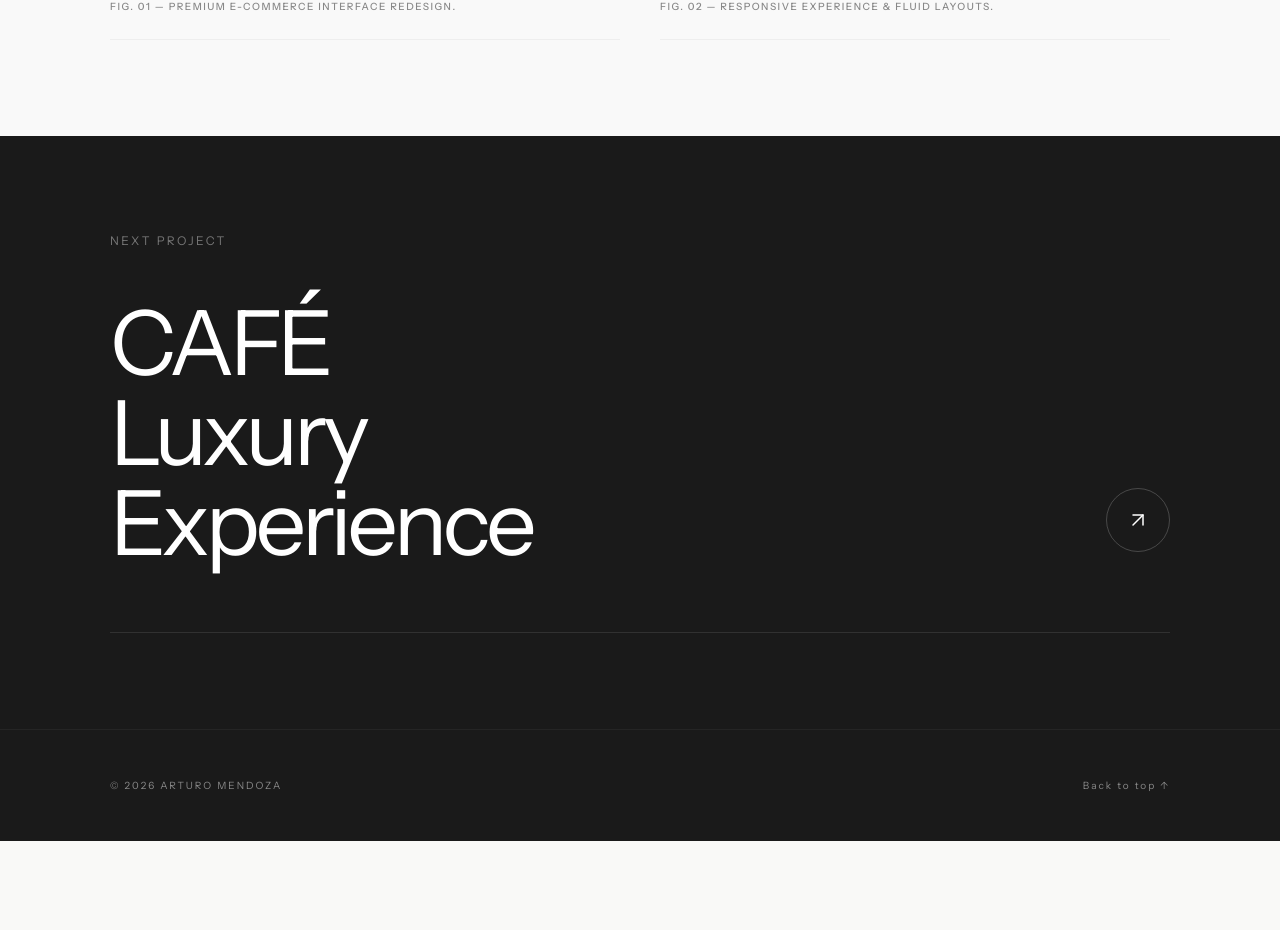
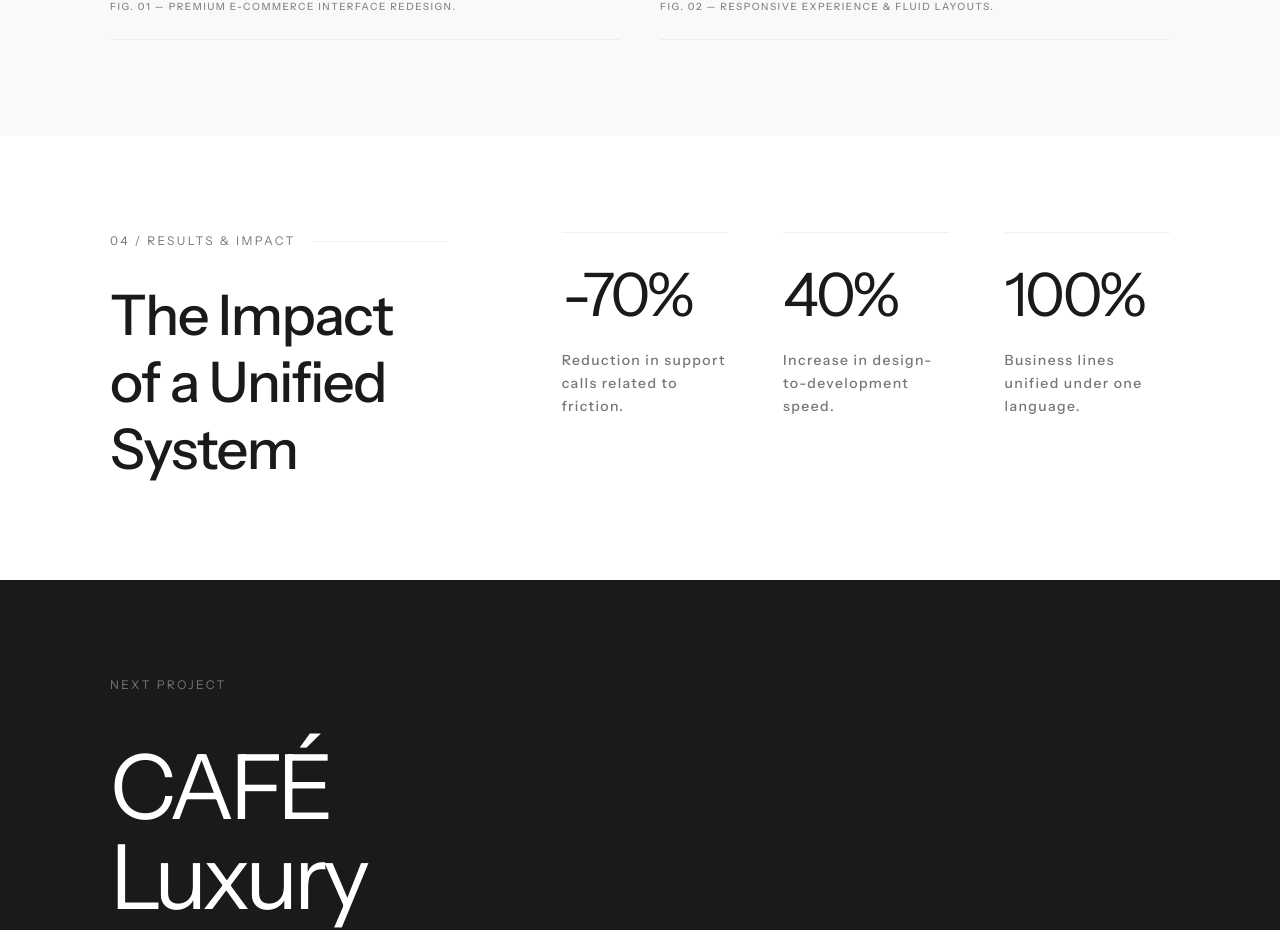
Before and after one commit to dizsel74/am-portfolio-2026, a React (Vite) app: page /work/ge in a window 1280 px wide. Shown: the part 2915-3845 px from the top of the page. Before the commit the page ends 3756 px from the top, so only its background shows below. Built offline with nearby package versions, Linux system fonts and the light colour scheme.

Commit message:
Seccion de Resultados e Impacto se agrego a GE

```diff
--- a/src/components/GEProject.jsx
+++ b/src/components/GEProject.jsx
@@ -168,6 +168,43 @@ const GEProject = () => {
         </GridContainer>
       </section>
 
+      {/* 4. RESULTS & IMPACT */}
+      <section className="py-24 bg-white">
+        <GridContainer>
+          <div className="col-span-12 lg:col-span-4 mb-16 lg:mb-0">
+            <div className="flex items-center gap-4 mb-8">
+              <h2 className="text-[12px] uppercase tracking-[0.2em] text-[#767676] whitespace-nowrap">
+                04 / results & impact
+              </h2>
+              <div className="h-[1px] bg-[#F0F0F0] flex-grow" />
+            </div>
+            <h3 className="text-[56px] font-medium leading-[1.2] tracking-tight text-[#1a1a1a]">
+              The Impact of a Unified System
+            </h3>
+          </div>
+
+          <div className="col-span-12 lg:col-start-6 lg:col-span-7">
+            <div className="grid grid-cols-1 md:grid-cols-3 gap-10 lg:gap-14">
+              {[
+                { value: '-70%', label: 'Reduction in support calls related to friction.' },
+                { value: '40%', label: 'Increase in design-to-development speed.' },
+                { value: '100%', label: 'Business lines unified under one language.' }
+              ].map((item, i) => (
+                <div key={i} className="group flex flex-col cursor-default">
+                  <div className="h-[1px] bg-[#F0F0F0] w-full mb-8 group-hover:bg-[#E0E0E0] transition-colors" />
+                  <span className="text-6xl font-light tracking-tighter text-[#1a1a1a] transition-all group-hover:translate-x-3 group-hover:text-[#767676]">
+                    {item.value}
+                  </span>
+                  <p className="text-[14px] leading-relaxed tracking-[0.1em] text-[#767676] mt-6  font-medium">
+                    {item.label}
+                  </p>
+                </div>
+              ))}
+            </div>
+          </div>
+        </GridContainer>
+      </section>
+
       {/* 5. NEXT PROJECT (Link a Café Appliances) */}
       <section ref={nextProjectRef} className="py-24 bg-[#1a1a1a] text-white">
         <GridContainer>
```
